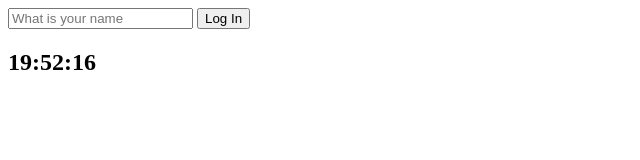
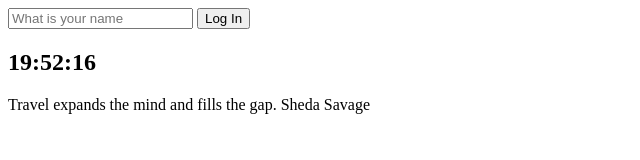
Before and after one commit to yiwoduf/Project-Clone-Momentum, a plain HTML site: page index.html in a window 1280 px wide. Shown: the whole page, without its empty margins (0-640 px from the left). Drawn offline with Linux system fonts and the light colour scheme.

Commit message:
Created Background Script

```diff
--- a/index.html
+++ b/index.html
@@ -16,8 +16,14 @@
     </form>
     <h2 id="clock">00:00:00</h2>
     <h1 id="greeting" class="hidden"></h1>
+    <div id ="quote">
+        <span></span>
+        <span></span>
+    </div>
     <script src="./scripts/greetings.js"></script>
     <script src="./scripts/clock.js"></script>
+    <script src="./scripts/quotes.js"></script>
+    <script src="./scripts/background.js"></script>
 </body>
 
 </html>
--- a/scripts/quotes.js
+++ b/scripts/quotes.js
@@ -1,4 +1,4 @@
-const quotes = [
+const quotes = [ // List of Quotes
     {
       quote: "The way to get started is to quit talking and begin doing.",
       author: "Walt Disney",
@@ -41,3 +41,11 @@ const quotes = [
       author: "Sheda Savage",
     },
   ];
+
+const quote = document.querySelector("#quote span:first-child"); // select the first span
+const author = document.querySelector("#quote span:last-child"); // select the last span
+
+todaysQuote = quotes[Math.floor(Math.random() * quotes.length)];
+
+quote.innerText = todaysQuote.quote;
+author.innerText = todaysQuote.author;
```
Also changed, not shown: scripts/background.js (added).
